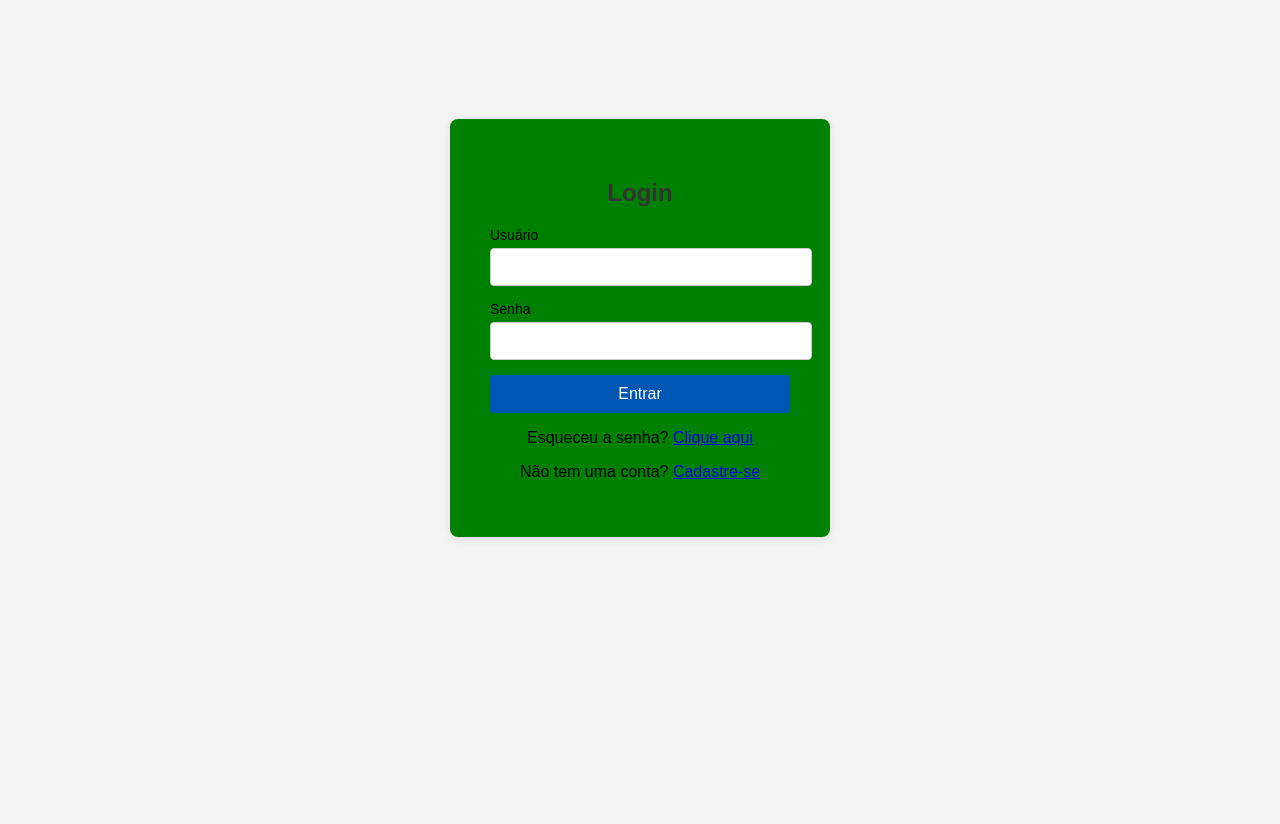
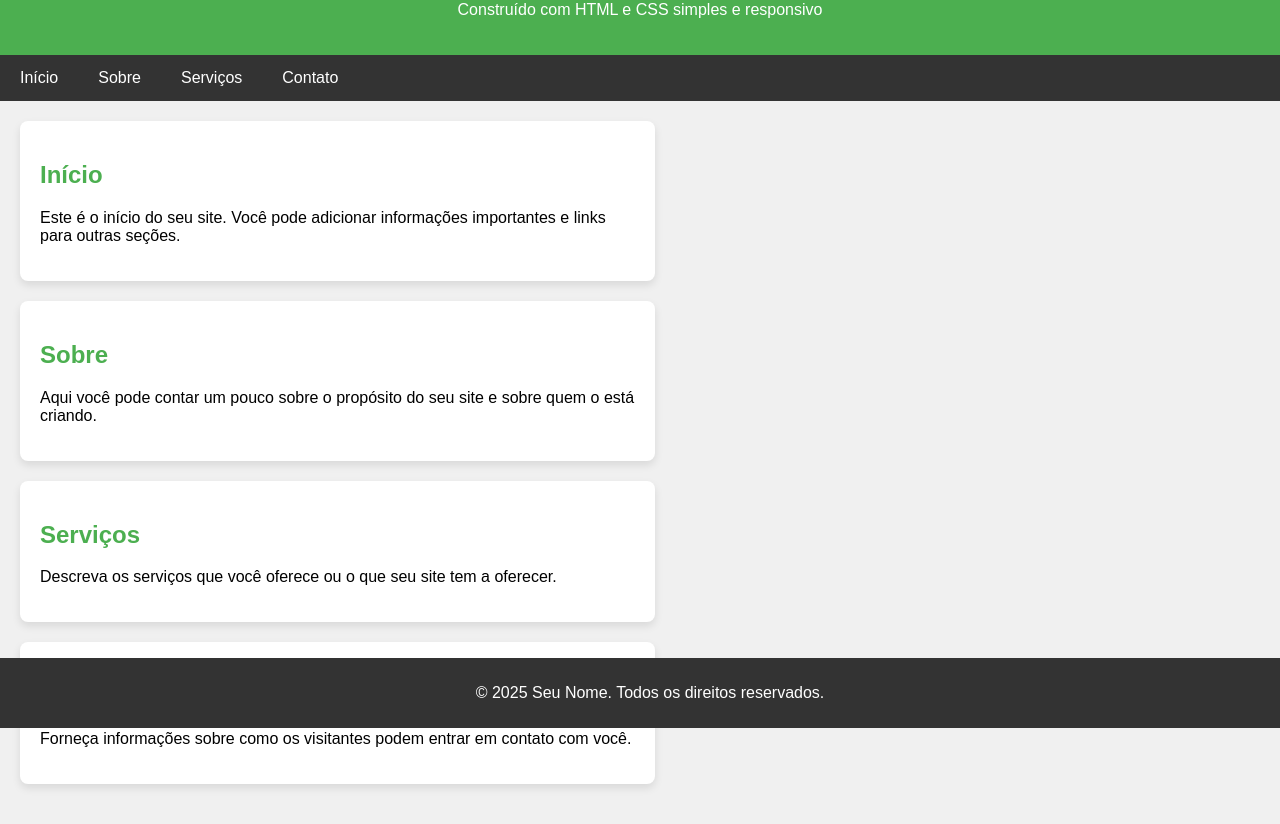
Before and after one commit to GPiagn/scm, a plain HTML site: page index.htm in a window 1280 px wide. Shown: the part 72-896 px from the top of the page. Before the commit the page ends 800 px from the top, so only its background shows below. Drawn offline with Linux system fonts and the light colour scheme.

Commit message:
Atualizando index.html inicial

```diff
--- a/index.htm
+++ b/index.htm
@@ -3,84 +3,128 @@
 <head>
     <meta charset="UTF-8">
     <meta name="viewport" content="width=device-width, initial-scale=1.0">
-    <title>Página de Login</title>
+    <meta http-equiv="X-UA-Compatible" content="ie=edge">
+    <title>Site Bonito</title>
     <style>
         body {
             font-family: Arial, sans-serif;
-            background-color: #f4f4f4;
-            display: flex;
-            justify-content: center;
-            align-items: center;
-            height: 100vh;
+            margin: 0;
+            padding: 0;
+            background-color: #f0f0f0;
+        }
+
+        header {
+            background-color: #4CAF50;
+            color: white;
+            padding: 20px;
+            text-align: center;
+        }
+
+        header h1 {
             margin: 0;
         }
-        .login-container {
-            background-color: green;
-            padding: 40px;
+
+        nav {
+            background-color: #333;
+            overflow: hidden;
+        }
+
+        nav a {
+            float: left;
+            display: block;
+            color: white;
+            padding: 14px 20px;
+            text-align: center;
+            text-decoration: none;
+        }
+
+        nav a:hover {
+            background-color: #ddd;
+            color: black;
+        }
+
+        .container {
+            display: flex;
+            flex-wrap: wrap;
+            justify-content: space-between;
+            padding: 20px;
+        }
+
+        .content {
+            background-color: white;
+            width: 48%;
+            margin-bottom: 20px;
+            padding: 20px;
+            box-shadow: 0 4px 8px rgba(0, 0, 0, 0.1);
             border-radius: 8px;
-            box-shadow: 0 2px 10px rgba(0, 0, 0, 0.1);
-            width: 300px;
         }
-        h2 {
+
+        .content h2 {
+            color: #4CAF50;
+        }
+
+        footer {
+            background-color: #333;
+            color: white;
             text-align: center;
-            color: #333;
+            padding: 10px;
+            position: fixed;
+            bottom: 0;
+            width: 100%;
         }
-        .input-group {
-            margin-bottom: 15px;
-        }
-        .input-group label {
-            display: block;
-            font-size: 14px;
-            margin-bottom: 5px;
-        }
-        .input-group input {
-            width: 100%;
-            padding: 10px;
-            border: 1px solid #ccc;
-            border-radius: 4px;
-            font-size: 14px;
-        }
-        .input-group input:focus {
-            border-color: #0056b3;
-            outline: none;
-        }
-        .btn {
-            width: 100%;
-            padding: 10px;
-            background-color: #0056b3;
-            color: white;
-            border: none;
-            border-radius: 4px;
-            font-size: 16px;
-            cursor: pointer;
-        }
-        .btn:hover {
-            background-color: #7c0080;
-        }
-        .footer {
-            text-align: center;
-            margin-top: 15px;
+
+        @media (max-width: 768px) {
+            .content {
+                width: 100%;
+            }
+
+            nav a {
+                float: none;
+                width: 100%;
+                text-align: left;
+            }
         }
     </style>
 </head>
 <body>
-    <div class="login-container">
-        <h2>Login</h2>
-        <form action="/submit-login" method="POST">
-            <div class="input-group">
-                <label for="username">Usuário</label>
-                <input type="text" id="username" name="username" required>
-            </div>
-            <div class="input-group">
-                <label for="password">Senha</label>
-                <input type="password" id="password" name="password" required>
-            </div>
-            <button type="submit" class="btn">Entrar</button>
-        </form>
-        <div class="footer">
-            <p>Esqueceu a senha? <a href="#">Clique aqui</a></p>
-            <p>Não tem uma conta? <a href="#">Cadastre-se</a></p>
+
+    <header>
+        <h1>Bem-vindo ao Nosso Site</h1>
+        <p>Construído com HTML e CSS simples e responsivo</p>
+    </header>
+
+    <nav>
+        <a href="#home">Início</a>
+        <a href="#sobre">Sobre</a>
+        <a href="#servicos">Serviços</a>
+        <a href="#contato">Contato</a>
+    </nav>
+
+    <div class="container">
+        <div class="content" id="home">
+            <h2>Início</h2>
+            <p>Este é o início do seu site. Você pode adicionar informações importantes e links para outras seções.</p>
+        </div>
+
+        <div class="content" id="sobre">
+            <h2>Sobre</h2>
+            <p>Aqui você pode contar um pouco sobre o propósito do seu site e sobre quem o está criando.</p>
+        </div>
+
+        <div class="content" id="servicos">
+            <h2>Serviços</h2>
+            <p>Descreva os serviços que você oferece ou o que seu site tem a oferecer.</p>
+        </div>
+
+        <div class="content" id="contato">
+            <h2>Contato</h2>
+            <p>Forneça informações sobre como os visitantes podem entrar em contato com você.</p>
         </div>
     </div>
+
+    <footer>
+        <p>&copy; 2025 Seu Nome. Todos os direitos reservados.</p>
+    </footer>
+
 </body>
-</htm
+</html>
```
